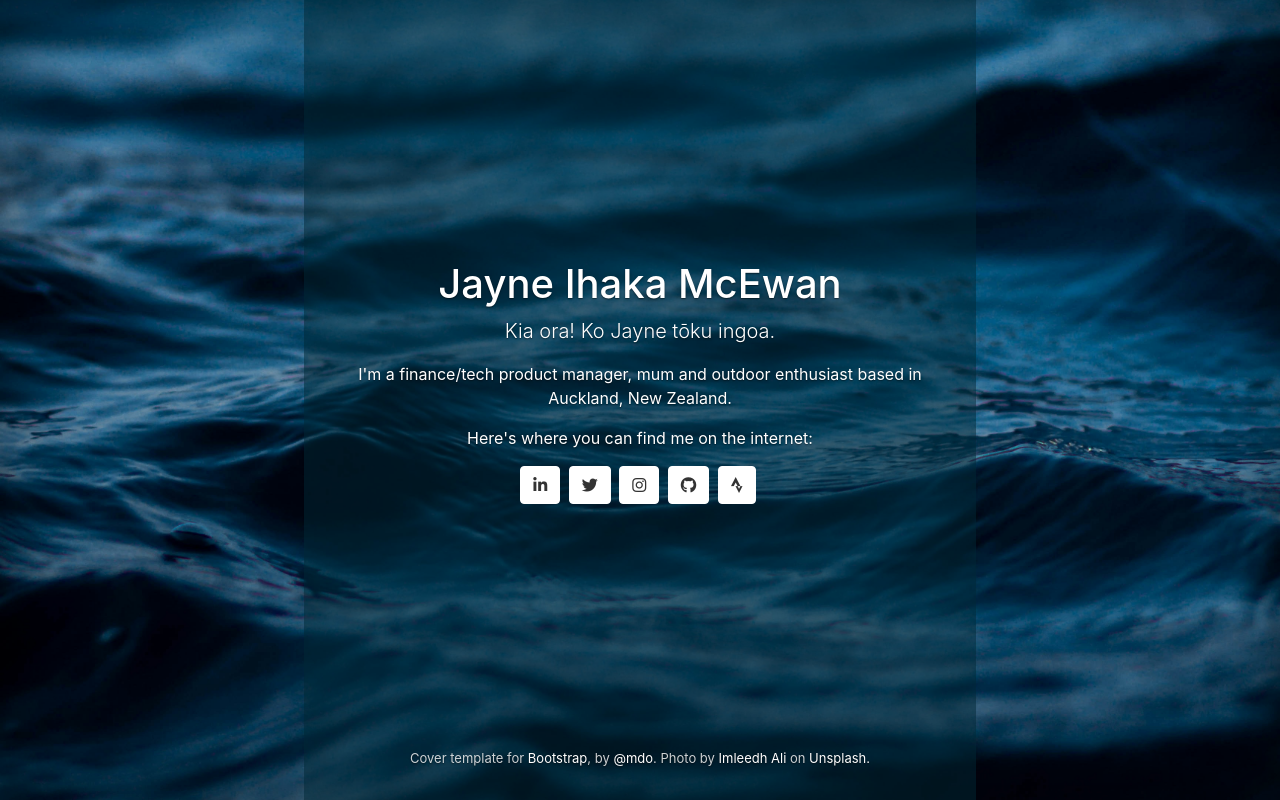
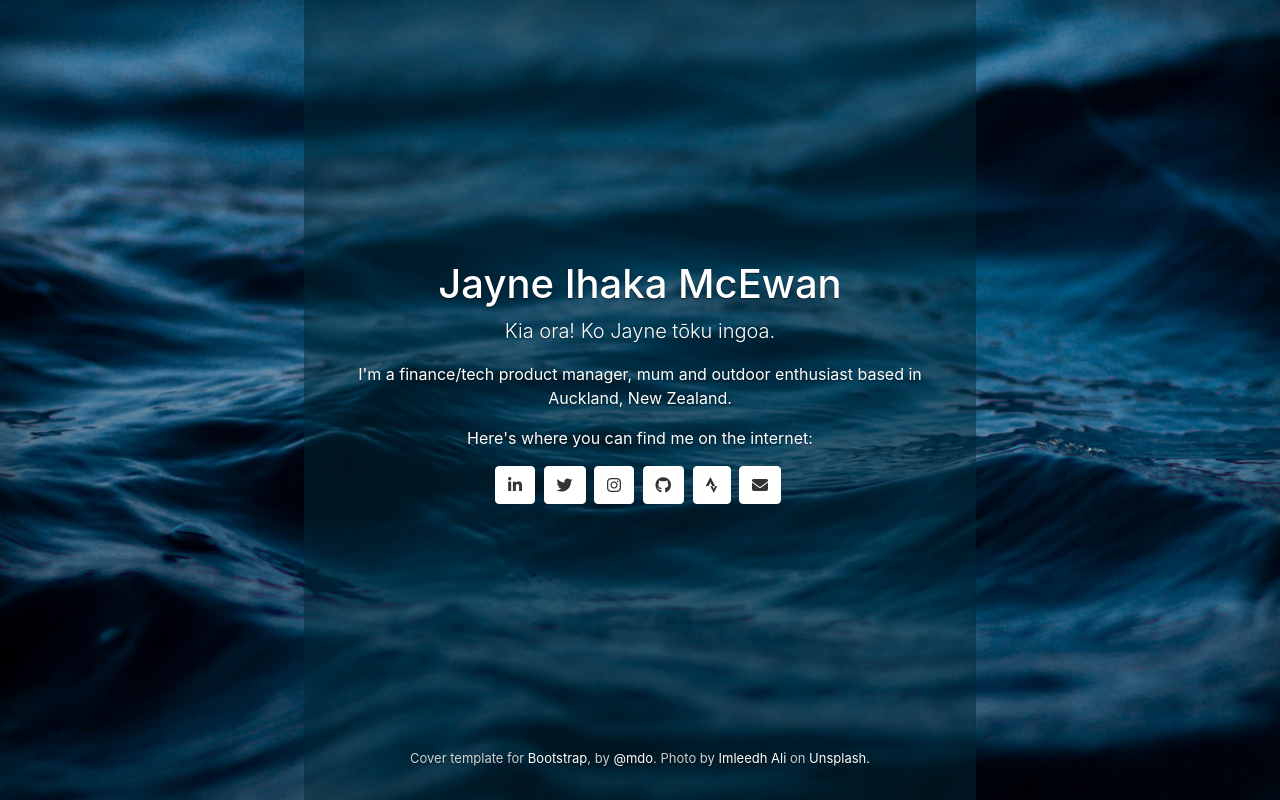
Before and after one commit to jayniehaka/new-contact-page, a plain HTML site: page index.html in a window 1280 px wide. Drawn offline with nearby package versions, Linux system fonts and the light colour scheme.

Commit message:
Update index.html

```diff
--- a/index.html
+++ b/index.html
@@ -5,8 +5,8 @@
     <!-- Required meta tags -->
     <meta charset="utf-8">
     <meta name="viewport" content="width=device-width, initial-scale=1, shrink-to-fit=no">
-    <meta name="description" content="">
-    <meta name="author" content="">
+    <meta name="description" content="About me and how to get in touch.">
+    <meta name="author" content="Jayne Ihaka McEwan">
 
     <!-- Bootstrap CSS -->
     <link rel="stylesheet" href="https://cdn.jsdelivr.net/npm/bootstrap@4.0.0/dist/css/bootstrap.min.css"
@@ -24,14 +24,6 @@
 <body class="text-center">
     <div class="cover-container d-flex h-100 p-3 mx-auto flex-column">
         <header class="masthead mb-auto">
-            <!-- <div class="inner">
-                <h3 class="masthead-brand">Cover</h3>
-                <nav class="nav nav-masthead justify-content-center">
-                    <a class="nav-link active" href="#">Home</a>
-                    <a class="nav-link" href="#">Features</a>
-                    <a class="nav-link" href="#">Contact</a>
-                </nav>
-            </div> -->
         </header>
 
         <main role="main" class="inner cover">
@@ -62,6 +54,9 @@
                 target="_blank" rel="noopener noreferrer">
                 <i class="fa fa-brands fa-strava"></i>
             </a>
+            <a type="button" class="btn btn-secondary mr-1" href="mailto:kia_ora@ihaka.nz" target="_blank">
+                <i class="fa fa-envelope"></i>
+            </a>
         </main>
 
         <footer class="mastfoot mt-auto">
```
